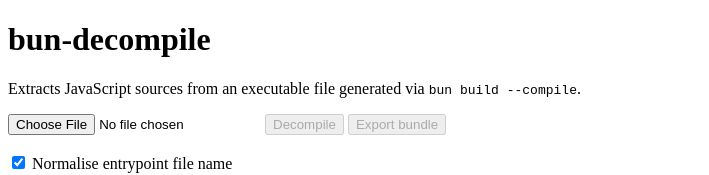
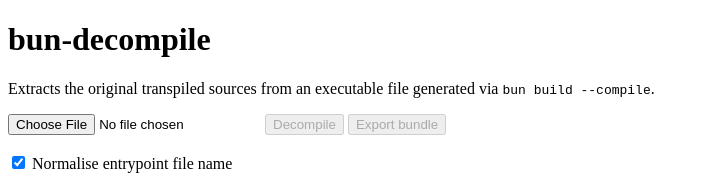
Before and after one commit to lafkpages/bun-decompile, a SvelteKit app: page / in a window 1280 px wide. Shown: the top 175 px of the page, without its empty margins (0-709 px from the left). Built offline with nearby package versions, Linux system fonts and the light colour scheme.

Commit message:
fix: project description clarity on sources

```diff
--- a/package.json
+++ b/package.json
@@ -1,7 +1,7 @@
 {
   "name": "bun-decompile",
   "version": "0.0.1",
-  "description": "Extracts JavaScript sources from an executable file generated via `bun build --compile`.",
+  "description": "Extracts the original transpiled sources from an executable file generated via `bun build --compile`.",
   "devDependencies": {
     "@ianvs/prettier-plugin-sort-imports": "^4.2.1",
     "@luisafk/minifs": "^2.1.0",
--- a/src/routes/+page.svelte
+++ b/src/routes/+page.svelte
@@ -100,7 +100,7 @@
 <h1>bun-decompile</h1>
 
 <p>
-  Extracts JavaScript sources from an executable file generated via
+  Extracts the original transpiled sources from an executable file generated via
   <code>bun build --compile</code>.
 </p>
 
```
Also changed, not shown: 1 other file (tests, documents, lock files or other folders).
